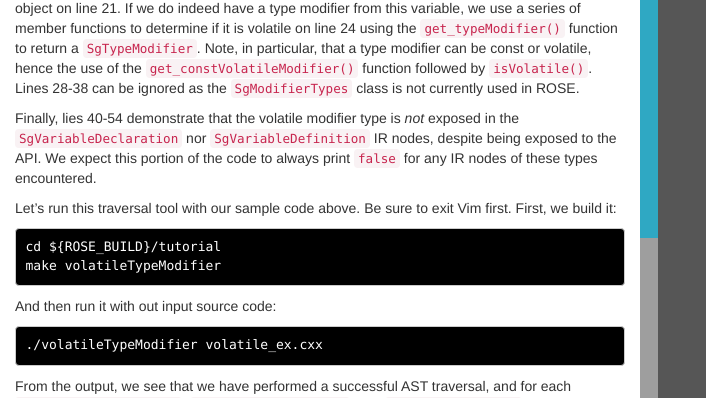
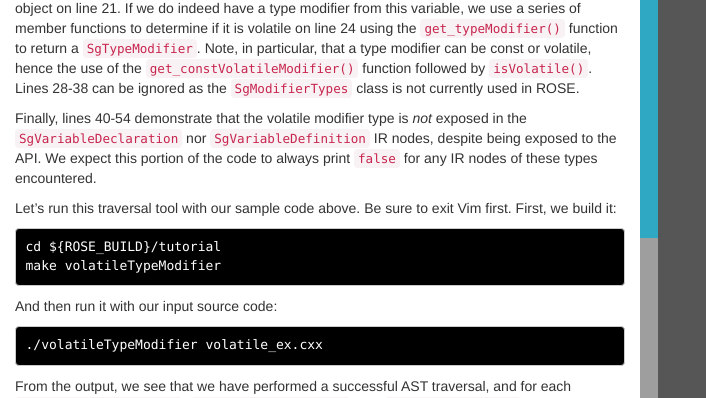
Before and after one commit to freeCompilerCamp/freecompilercamp.github.io, a Jekyll site: the page built from _posts/2020-06-18-rose-complex-types.markdown, in a window 1280 px wide. Shown: the part 2138-2536 px from the top of the page, without its empty margins (0-706 px from the left). Built offline with Jekyll 4.4.1, drawn with Linux system fonts in a browser that asks for light colours; nearby versions of some CDN libraries; grey boxes are pictures that could not be loaded.

Commit message:
Update 2020-06-18-rose-complex-types.markdown
Fix some typos.

````diff
--- a/_posts/2020-06-18-rose-complex-types.markdown
+++ b/_posts/2020-06-18-rose-complex-types.markdown
@@ -59,14 +59,14 @@
 
 Let us now discuss the source of the translator with these considerations in mind. For each IR node we visit, we check if it is of type `SgInitializedName` (lines 14-15). If we have a node of this type, we print its name (e.g., `a`) and get its type via the `get_type()` member function. Note that this returns the general `SgType` object, from which we must obtain the `SgModifierType` object on line 21. If we do indeed have a type modifier from this variable, we use a series of member functions to determine if it is volatile on line 24 using the `get_typeModifier()` function to return a `SgTypeModifier`. Note, in particular, that a type modifier can be const or volatile, hence the use of the `get_constVolatileModifier()` function followed by `isVolatile()`. Lines 28-38 can be ignored as the `SgModifierTypes` class is not currently used in ROSE.
 
-Finally, lies 40-54 demonstrate that the volatile modifier type is *not* exposed in the `SgVariableDeclaration` nor `SgVariableDefinition` IR nodes, despite being exposed to the API. We expect this portion of the code to always print `false` for any IR nodes of these types encountered.
+Finally, lines 40-54 demonstrate that the volatile modifier type is *not* exposed in the `SgVariableDeclaration` nor `SgVariableDefinition` IR nodes, despite being exposed to the API. We expect this portion of the code to always print `false` for any IR nodes of these types encountered.
 
 Let's run this traversal tool with our sample code above. Be sure to exit Vim first. First, we build it:
 ```.term1
 cd ${ROSE_BUILD}/tutorial
 make volatileTypeModifier
 ```
-And then run it with out input source code:
+And then run it with our input source code:
 ```.term1
 ./volatileTypeModifier volatile_ex.cxx
 ```
````
